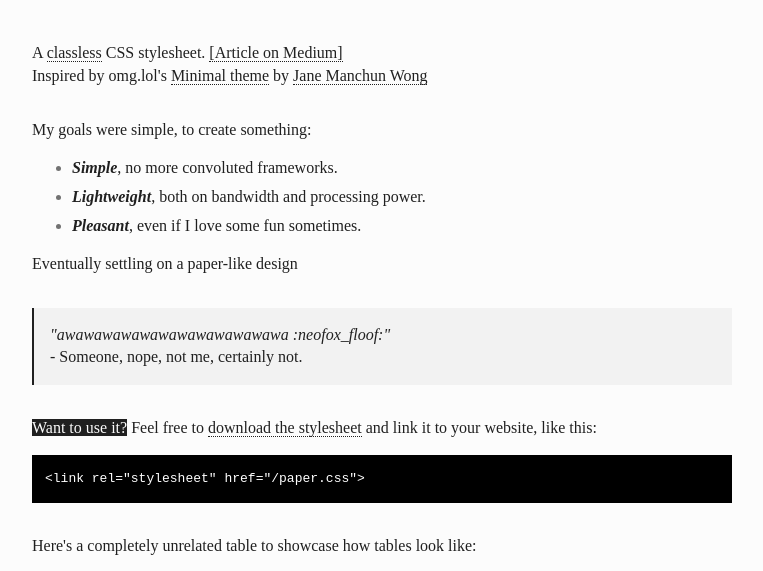
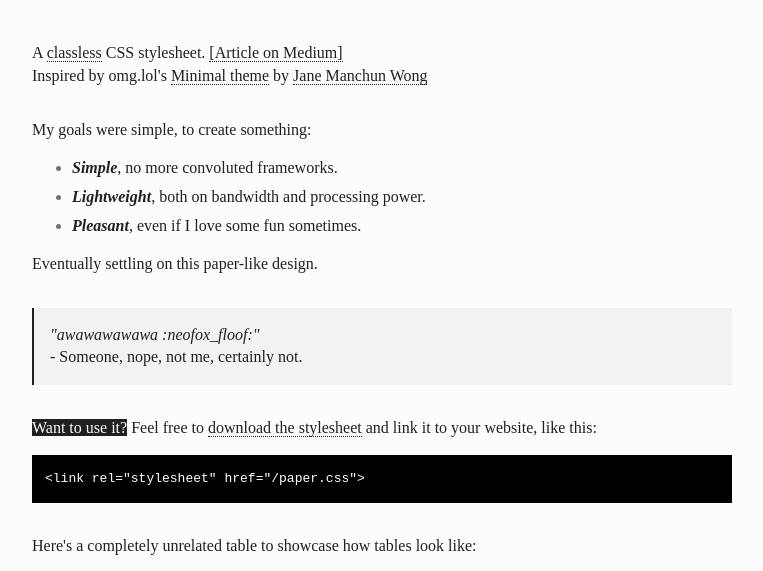
Before and after one commit to aeiplant/paper, a plain HTML site: page index.html in a window 1280 px wide. Shown: the part 158-729 px from the top of the page, without its empty margins (258-1021 px from the left). Drawn offline with Linux system fonts and the light colour scheme.

Commit message:
wording tweaks

```diff
--- a/index.html
+++ b/index.html
@@ -39,12 +39,12 @@
               <i><b>Pleasant</b></i>, even if I love some fun sometimes.
             </li>
           </ul>
-          Eventually settling on a paper-like design
+          Eventually settling on this paper-like design.
         </p>
       </section>
       <section>
         <blockquote>
-          <i>"awawawawawawawawawawawawa :neofox_floof:"</i><br>
+          <i>"awawawawawa :neofox_floof:"</i><br>
           - Someone, nope, not me, certainly not.
         </blockquote>
       </section>
```
